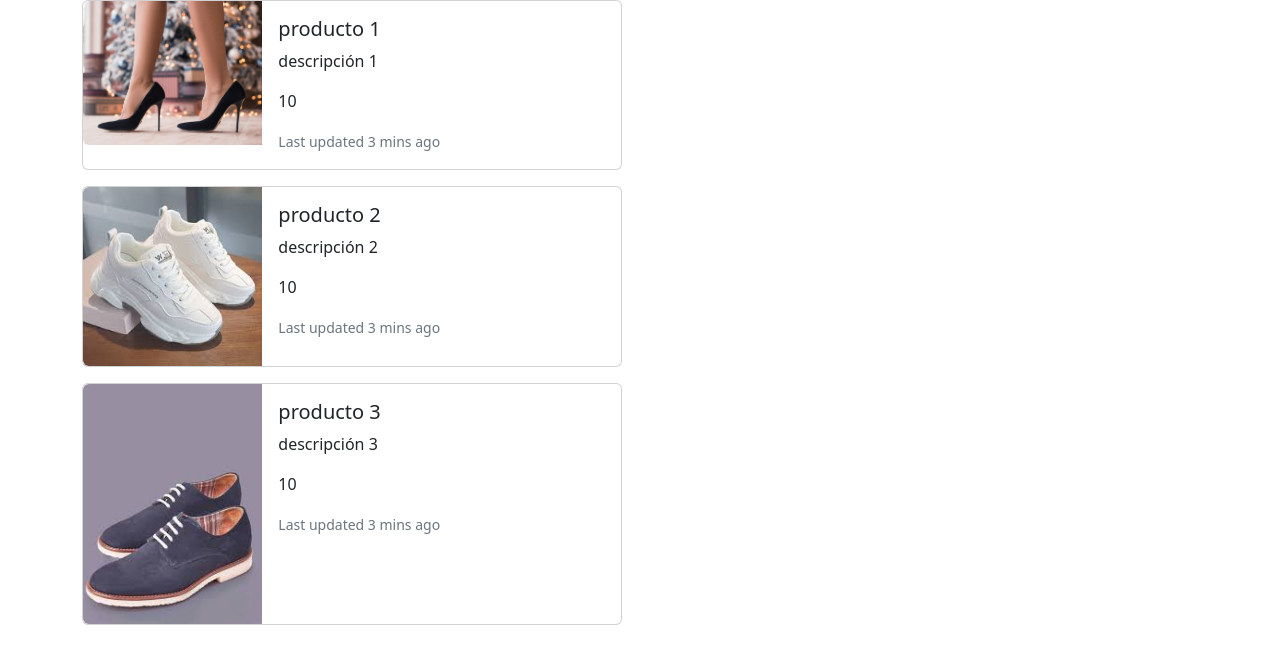
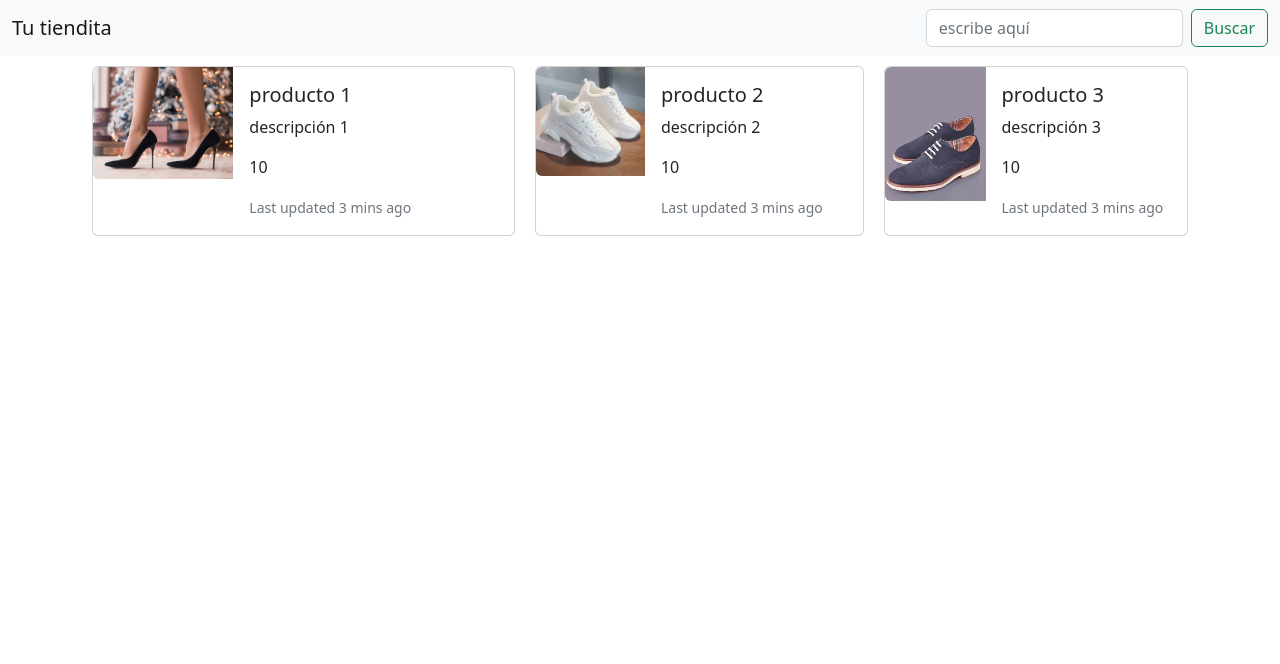
Before and after one commit to Sahilyexe/e-commerce-frontend, an Angular app: page / in a window 1280 px wide. Shown: the top 664 px of the page. Built offline with nearby package versions, Linux system fonts and the light colour scheme.

Commit message:
Se agrega nav bar

```diff
--- a/src/app/app-routing.module.ts
+++ b/src/app/app-routing.module.ts
@@ -1,7 +1,11 @@
 import { NgModule } from '@angular/core';
 import { RouterModule, Routes } from '@angular/router';
 
-const routes: Routes = [];
+const routes: Routes = [
+  //{path: 'productos', component :AppComponent},
+//{path: 'actualiza-datos', component: FormularioActualizacionDatosComponent},
+ //{ path: '', redirectTo: 'productos', pathMatch: 'full' },
+];
 
 @NgModule({
   imports: [RouterModule.forRoot(routes)],
--- a/src/app/app.component.html
+++ b/src/app/app.component.html
@@ -1 +1,4 @@
+
+<router-outlet></router-outlet>
+<app-navegacion></app-navegacion>
 <app-tarjeta></app-tarjeta>
--- a/src/app/app.module.ts
+++ b/src/app/app.module.ts
@@ -6,11 +6,15 @@ import { AppComponent } from './app.component';
 import { TarjetaComponent } from './componentes/tarjeta/tarjeta.component';
 
 import { ProductosService } from './servicios/productos/productos.service';
+import { ProductoComponent } from './componentes/producto/producto.component';
+import { NavegacionComponent } from './componentes/navegacion/navegacion.component';
 
 @NgModule({
   declarations: [
     AppComponent,
-    TarjetaComponent
+    TarjetaComponent,
+    ProductoComponent,
+    NavegacionComponent
 
   ],
   imports: [
--- /dev/null
+++ b/src/app/componentes/navegacion/navegacion.component.html
@@ -0,0 +1,10 @@
+<div class="container"></div>
+<nav class="navbar bg-light">
+    <div class="container-fluid">
+      <a class="navbar-brand">Tu tiendita</a>
+      <form class="d-flex" role="search">
+        <input class="form-control me-2" type="search" placeholder="escribe aquí" aria-label="Search">
+        <button class="btn btn-outline-success" type="submit">Buscar</button>
+      </form>
+    </div>
+  </nav>
--- /dev/null
+++ b/src/app/componentes/navegacion/navegacion.component.ts
@@ -0,0 +1,15 @@
+import { Component, OnInit } from '@angular/core';
+
+@Component({
+  selector: 'app-navegacion',
+  templateUrl: './navegacion.component.html',
+  styleUrls: ['./navegacion.component.css']
+})
+export class NavegacionComponent implements OnInit {
+
+  constructor() { }
+
+  ngOnInit(): void {
+  }
+
+}
--- /dev/null
+++ b/src/app/componentes/producto/producto.component.html
@@ -0,0 +1,10 @@
+<div class="container">
+    <nav class="navbar bg-light">
+        <div class="container-fluid">
+          <a class="navbar-brand">Navbar</a>
+          <form class="d-flex" role="search">
+            <input class="form-control me-2" type="search" placeholder="Search" aria-label="Search">
+            <button class="btn btn-outline-success" type="submit">Search</button>
+          </form>
+        </div>
+      </nav></div>
--- /dev/null
+++ b/src/app/componentes/producto/producto.component.ts
@@ -0,0 +1,15 @@
+import { Component, OnInit } from '@angular/core';
+
+@Component({
+  selector: 'app-producto',
+  templateUrl: './producto.component.html',
+  styleUrls: ['./producto.component.css']
+})
+export class ProductoComponent implements OnInit {
+
+  constructor() { }
+
+  ngOnInit(): void {
+  }
+
+}
--- a/src/app/componentes/tarjeta/tarjeta.component.css
+++ b/src/app/componentes/tarjeta/tarjeta.component.css
@@ -0,0 +1,8 @@
+.tarjeta{
+    margin: 10px;
+    cursor: pointer;
+}
+.tarjeta:hover{
+    margin: 15px;
+    cursor: pointer;
+}
--- a/src/app/componentes/tarjeta/tarjeta.component.html
+++ b/src/app/componentes/tarjeta/tarjeta.component.html
@@ -1,6 +1,6 @@
-<div class="container">
+<div class="container d-flex">
 <div *ngFor="let producto of productos">
-    <div class="card mb-3" style="max-width: 540px;">
+    <div class="card mb-3 tarjeta" style="max-width: 540px;" >
         <div class="row g-0">
           <div class="col-md-4">
             <img [src]="'../../assets/Images/'+producto.thumbnail" class="img-fluid rounded-start" [alt]="producto.nombre">
@@ -9,7 +9,9 @@
             <div class="card-body">
               <h5 class="card-title">{{producto.nombre}}</h5>
               <p class="card-text">{{producto.descripcion}}</p>
-              <p class="card-text">{{producto.precio}}</p>
+
+               <p class="card-text">{{producto.precio}}</p>
+
               <p class="card-text"><small class="text-muted">Last updated 3 mins ago</small></p>
             </div>
           </div>
```
Also changed, not shown: src/app/componentes/navegacion/navegacion.component.css (added), src/app/componentes/producto/producto.component.css (added), 1 other file (tests, documents, lock files or other folders).
